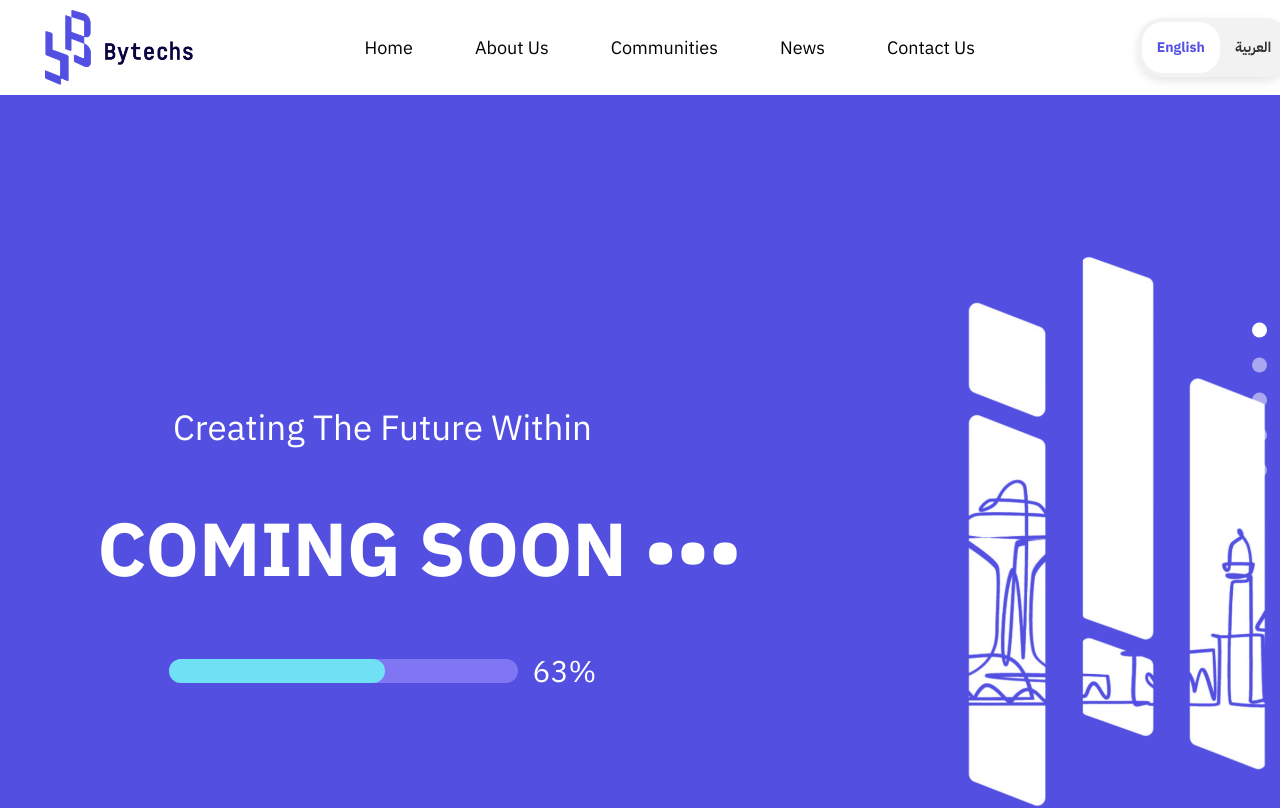
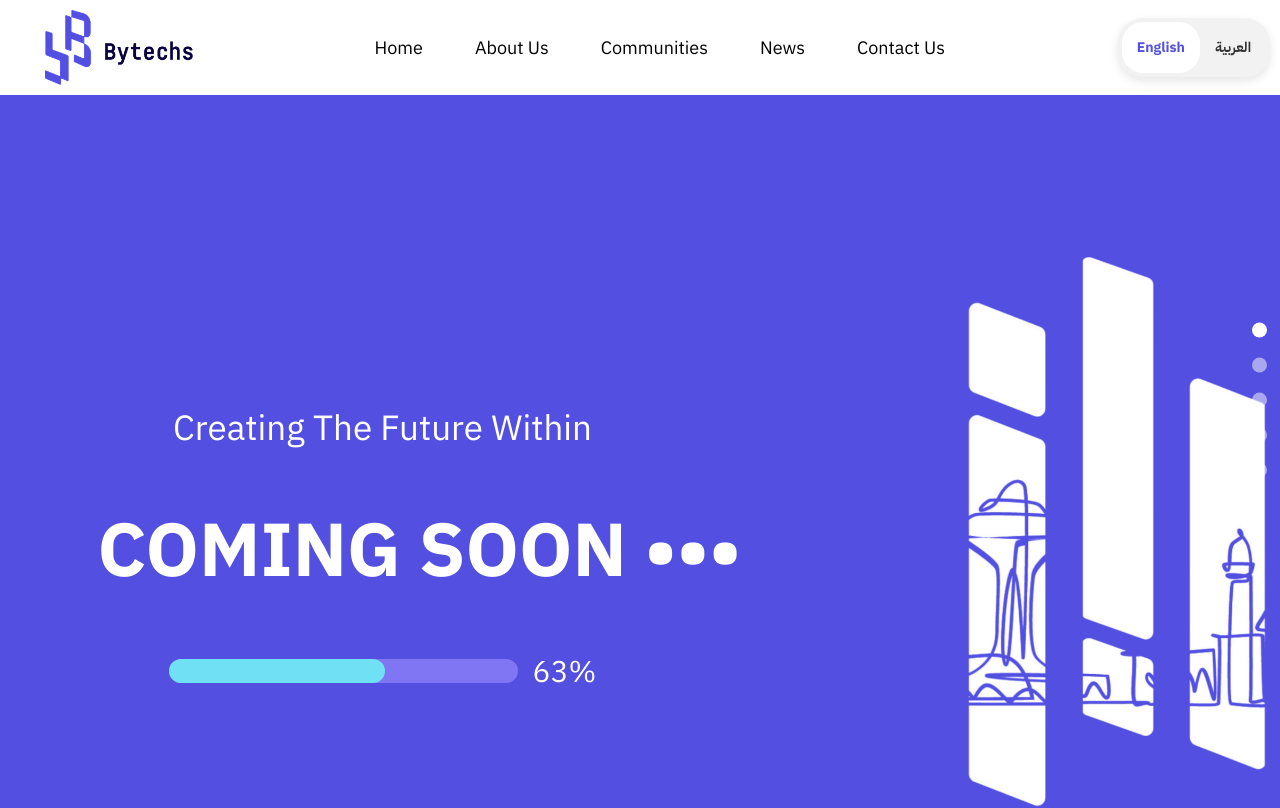
Before and after one commit to ByTechS-Platform/ByTechS-Website, a React (Create React App) app: page / in a window 1280 px wide. Shown: the top 808 px of the page. Built offline with nearby package versions, Linux system fonts and the light colour scheme; no server answers.

Commit message:
NavBar style updated

```diff
--- a/src/Styles/Navbar.scss
+++ b/src/Styles/Navbar.scss
@@ -10,7 +10,7 @@ nav {
   position: sticky;
   top: 0;
   right: 0;
-  width: 100%;
+  // width: 100%;
   margin: auto;
   padding: 10px;
   z-index: 1000;
@@ -179,7 +179,7 @@ nav {
 
     .nav-links {
       display: flex;
-      gap: 50px;
+      gap: 40px;
     }
 
     .language-switch {
@@ -232,11 +232,11 @@ nav {
 
     .nav-links {
       display: flex;
-      gap: 50px;
+      gap: 25px;
     }
 
     .nav-links li button {
-      font-size: 16px;
+      font-size: 14px;
     }
 
     .language-switch {
```
